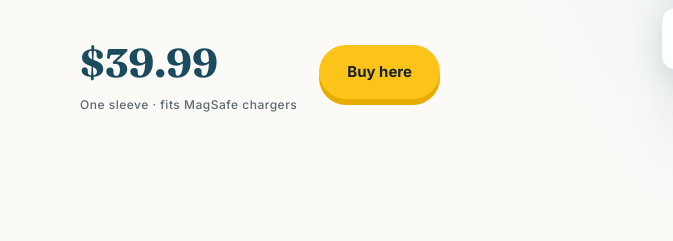
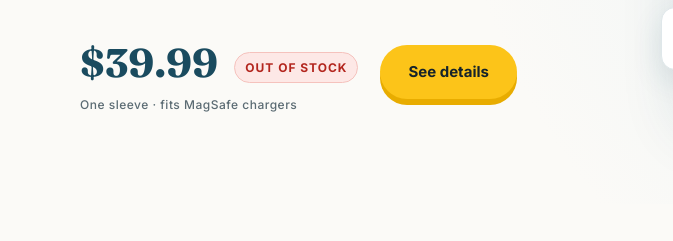
Before and after one commit to ellienguyen215/aerosafe, a plain HTML site: page index.html in a window 1280 px wide. Shown: the part 462-703 px from the top of the page, 0-673 px from the left. Drawn offline with Linux system fonts and the light colour scheme.

Commit message:
Restore out-of-stock and sold-out labels
Co-Authored-By: Claude Opus 5.5 <noreply@anthropic.com>
Claude-Session: https://claude.ai/code/session_01BtZmE7a4MCA87RcLLXzvq1

```diff
--- a/index.html
+++ b/index.html
@@ -269,8 +269,8 @@
           safety in mind.
         </p>
         <div class="price-row">
-          <div class="price">$39.99<small>One sleeve · fits MagSafe chargers</small></div>
-          <a class="button" href="#buy">Buy here</a>
+          <div class="price">$39.99 <span class="stock">Out of stock</span><small>One sleeve · fits MagSafe chargers</small></div>
+          <a class="button" href="#buy">See details</a>
         </div>
       </div>
 
@@ -362,14 +362,14 @@
         <div class="card-body">
           <div class="eyebrow">Get yours</div>
           <h2>AEROSAFE Sleeve</h2>
-          <div class="price">$39.99</div>
+          <div class="price">$39.99 <span class="stock">Out of stock</span></div>
           <ul>
             <li>Fits MagSafe portable chargers</li>
             <li>Zip closure keeps your charger secure</li>
             <li>Slim enough for any travel bag</li>
           </ul>
-          <!-- Replace href="#buy" with your checkout link (Stripe, Shopify, etc.) -->
-          <a class="button" id="buy-button" href="#buy">Buy here</a>
+          <span class="button sold-out" aria-disabled="true">Sold out</span>
+          <p class="note">AEROSAFE is currently out of stock. We're working on restocking soon, so check back!</p>
         </div>
       </div>
     </div>
```
